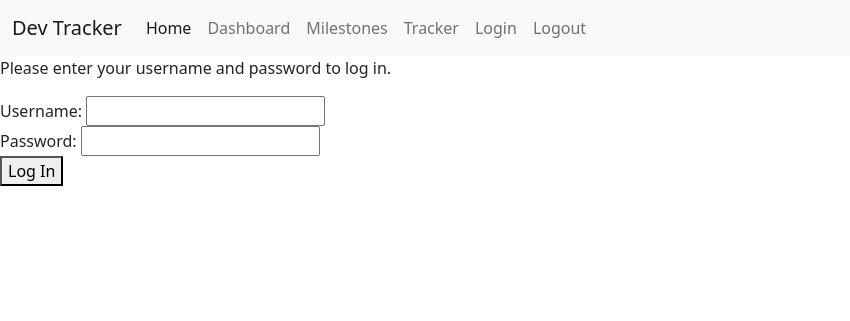
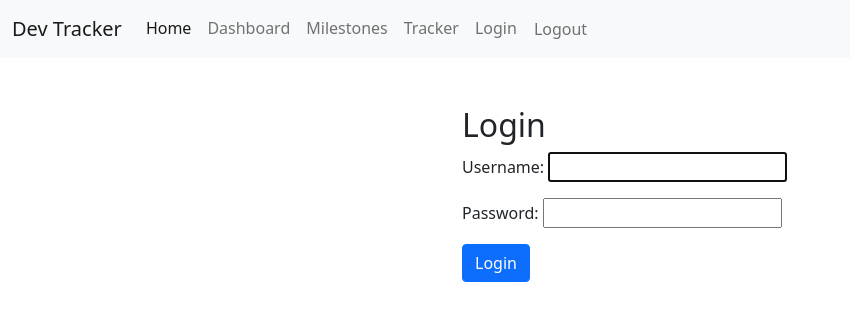
Before and after one commit to subking21/dev-tracker, a Django app: page /accounts/login/ in a window 1280 px wide. Shown: the top 321 px of the page, without its empty margins (0-850 px from the left). Run offline with Django 5.2, Linux system fonts and the light colour scheme.

Commit message:
Added a for loop in dashboard.html to view all problems on the user dashboard and fixed the login page

```diff
--- a/website/templates/account/dashboard.html
+++ b/website/templates/account/dashboard.html
@@ -11,7 +11,6 @@ This is your dashboard page.
 
     <p>Welcome, {{ user.username }}!</p>
     <h1>Your Solved Problems:</h1>
-    {% with problems=Problems Solved %}
     {% for problem in problems %}
         <h2>{{ problem.title }}</h2>
         <p>Source: {{ problem.get_source_display }}</p>
--- a/website/templates/base.html
+++ b/website/templates/base.html
@@ -1,58 +1,43 @@
 <!doctype html>
 <html lang="en">
   <head>
-    <!-- Required meta tags -->
     <meta charset="utf-8">
     <meta name="viewport" content="width=device-width, initial-scale=1">
-
-    <!-- Bootstrap CSS -->
     <link href="https://cdn.jsdelivr.net/npm/bootstrap@5.0.2/dist/css/bootstrap.min.css" rel="stylesheet" integrity="sha384-EVSTQN3/azprG1Anm3QDgpJLIm9Nao0Yz1ztcQTwFspd3yD65VohhpuuCOmLASjC" crossorigin="anonymous">
-
-
-
-
-
-
-
-<!-- This is a template and it used so you dont need to repeat code-->
-<!-- I am using blocks so I can override sections in child templates such as title and content -->
-<!-- Go into index.html to see how it works -->
-
     <title>
         {% block title %}
         {% endblock title %}
     </title>
   </head>
   <body>
-
-    <!-- This is a navigation bar -->
     <nav class="navbar navbar-expand-lg navbar-light bg-light">
         <div class="container-fluid">
-            <a class="navbar-brand" href="#">Dev Tracker</a> <!-- Navbar brand name -->
+            <a class="navbar-brand" href="{% url 'website:homepage' %}">Dev Tracker</a>
             <button class="navbar-toggler" type="button" data-bs-toggle="collapse" data-bs-target="#navbarSupportedContent" aria-controls="navbarSupportedContent" aria-expanded="false" aria-label="Toggle navigation">
             <span class="navbar-toggler-icon"></span>
             </button>
             <div class="collapse navbar-collapse" id="navbarSupportedContent">
                 <ul class="navbar-nav me-auto mb-2 mb-lg-0">
                     <li class="nav-item">
-                    <a class="nav-link active" aria-current="page" href="http://127.0.0.1:8000/">Home</a> <!-- Home link -->
+                        <a class="nav-link active" aria-current="page" href="{% url 'website:homepage' %}">Home</a>
                     </li>
                     <li class="nav-item">
-                        <a class="nav-link" href="dashboard">Dashboard</a> <!-- Dashboard link -->
-                    </li>
+                        <a class="nav-link" href="{% url 'website:dashboard' %}">Dashboard</a>
                     </li>
                     <li class="nav-item">
-                        <a class="nav-link" href="milestones">Milestones</a> <!-- Milestones link -->
-                    </li>
+                        <a class="nav-link" href="{% url 'website:milestones' %}">Milestones</a>
                     </li>
                     <li class="nav-item">
-                        <a class="nav-link" href="track">Tracker</a> <!-- Tracker link -->
+                        <a class="nav-link" href="{% url 'website:track' %}">Tracker</a>
                     </li>
                     <li class="nav-item">
-                        <a class="nav-link" href="login">Login</a> <!-- Login link -->
+                        <a class="nav-link" href="{% url 'website:login' %}">Login</a>
                     </li>
                     <li class="nav-item">
-                        <a class="nav-link" href="logout">Logout</a> <!-- Logout link -->
+                        <form method="post" action="{% url 'website:logout' %}">
+                            {% csrf_token %}
+                            <button type="submit" class="nav-link btn btn-link">Logout</button>
+                        </form>
                     </li>
                 </ul>
             </div>
@@ -62,19 +47,6 @@
     {% block content %}
     {% endblock content %}
 
-
-
-
-
-    <!-- Optional JavaScript; choose one of the two! -->
-
-    <!-- Option 1: Bootstrap Bundle with Popper -->
     <script src="https://cdn.jsdelivr.net/npm/bootstrap@5.0.2/dist/js/bootstrap.bundle.min.js" integrity="sha384-MrcW6ZMFYlzcLA8Nl+NtUVF0sA7MsXsP1UyJoMp4YLEuNSfAP+JcXn/tWtIaxVXM" crossorigin="anonymous"></script>
-
-    <!-- Option 2: Separate Popper and Bootstrap JS -->
-    <!--
-    <script src="https://cdn.jsdelivr.net/npm/@popperjs/core@2.9.2/dist/umd/popper.min.js" integrity="sha384-IQsoLXl5PILFhosVNubq5LC7Qb9DXgDA9i+tQ8Zj3iwWAwPtgFTxbJ8NT4GN1R8p" crossorigin="anonymous"></script>
-    <script src="https://cdn.jsdelivr.net/npm/bootstrap@5.0.2/dist/js/bootstrap.min.js" integrity="sha384-cVKIPhGWiC2Al4u+LWgxfKTRIcfu0JTxR+EQDz/bgldoEyl4H0zUF0QKbrJ0EcQF" crossorigin="anonymous"></script>
-    -->
   </body>
 </html>
--- a/website/templates/registration/login.html
+++ b/website/templates/registration/login.html
@@ -1,29 +1,18 @@
-{% extends "base.html" %}
+{% extends 'base.html' %}
 
-{% block title %}
-Login Page
-{% endblock title %}
+{% block title %}Login{% endblock title %}
 
 {% block content %}
-{% if form.errors %}
-    <p>Your username and password didn't match. Please try again.</p>
-{% else %}
-    <p>Please enter your username and password to log in.</p>
-{% endif %}
-
-<div class="login-form">
-    <form method="post" action="{% url 'website:login' %}">
-        {% csrf_token %}
-        <div>
-            <label for="id_username">Username:</label>
-            <input type="text" name="username" id="id_username" required>
+<div class="container mt-5">
+    <div class="row justify-content-center">
+        <div class="col-md-4">
+            <h2>Login</h2>
+            <form method="post">
+                {% csrf_token %}
+                {{ form.as_p }}
+                <button type="submit" class="btn btn-primary">Login</button>
+            </form>
         </div>
-        <div>
-            <label for="id_password">Password:</label>
-            <input type="password" name="password" id="id_password" required>
-        </div>
-        <button type="submit">Log In</button>
-    </form>
+    </div>
 </div>
-
 {% endblock content %}
--- a/website/urls.py
+++ b/website/urls.py
@@ -8,10 +8,9 @@ app_name = 'website' # Set the application namespace
 # Define the URL patterns for the 'website' app
 urlpatterns = [
     path('', views.home, name='homepage'),
-    path('/account/dashboard', views.dashboard, name='dashboard'), # the string 'dashboard' is the default URL after the BASE URL so it will be localhost:8000/dashboard to access this view
+    path('account/dashboard', views.dashboard, name='dashboard'), # the string 'dashboard' is the default URL after the BASE URL so it will be localhost:8000/dashboard to access this view
     path('milestones', views.milestones, name='milestones'),
     path('track', views.track, name='track'),
-
-    path('registration/login/', auth_views.LoginView.as_view(template_name='website/registration/login.html'), name='login'), # Use the built in login view with a custom template
-    path('registration/logout/', auth_views.LogoutView.as_view(template_name='website/registration/logout.html'), name='logout'), # Use the built in logout view with a custom template
+    path('registration/login/', auth_views.LoginView.as_view(template_name='registration/login.html'), name='login'),
+    path('registration/logout/', auth_views.LogoutView.as_view(template_name='registration/logged_out.html'), name='logout'), # Use the built in logout view with a custom template
 ]
--- a/website/views.py
+++ b/website/views.py
@@ -10,7 +10,7 @@ def home(request): # Home page view
 @login_required # Require login to access the dashboard
 def dashboard(request): # Dashboard page view
     all_problems = Problem.objects.all()  # this is just an SQL query to get all Problem objects from the database
-    return render(request, 'account/dashboard.html', {'Problems Solved': all_problems}) # Pass the problems to the template context
+    return render(request, 'account/dashboard.html', {'problems': all_problems}) # Pass the problems to the template context
 
 def login(request): # Login page view
     return render(request, 'login.html')
```
Also changed, not shown: DevTracker/settings.py (+3 -4 lines), website/templates/registration/logged_out.html (+6 -5 lines). Lines whose indentation alone changed are shown as unchanged.
